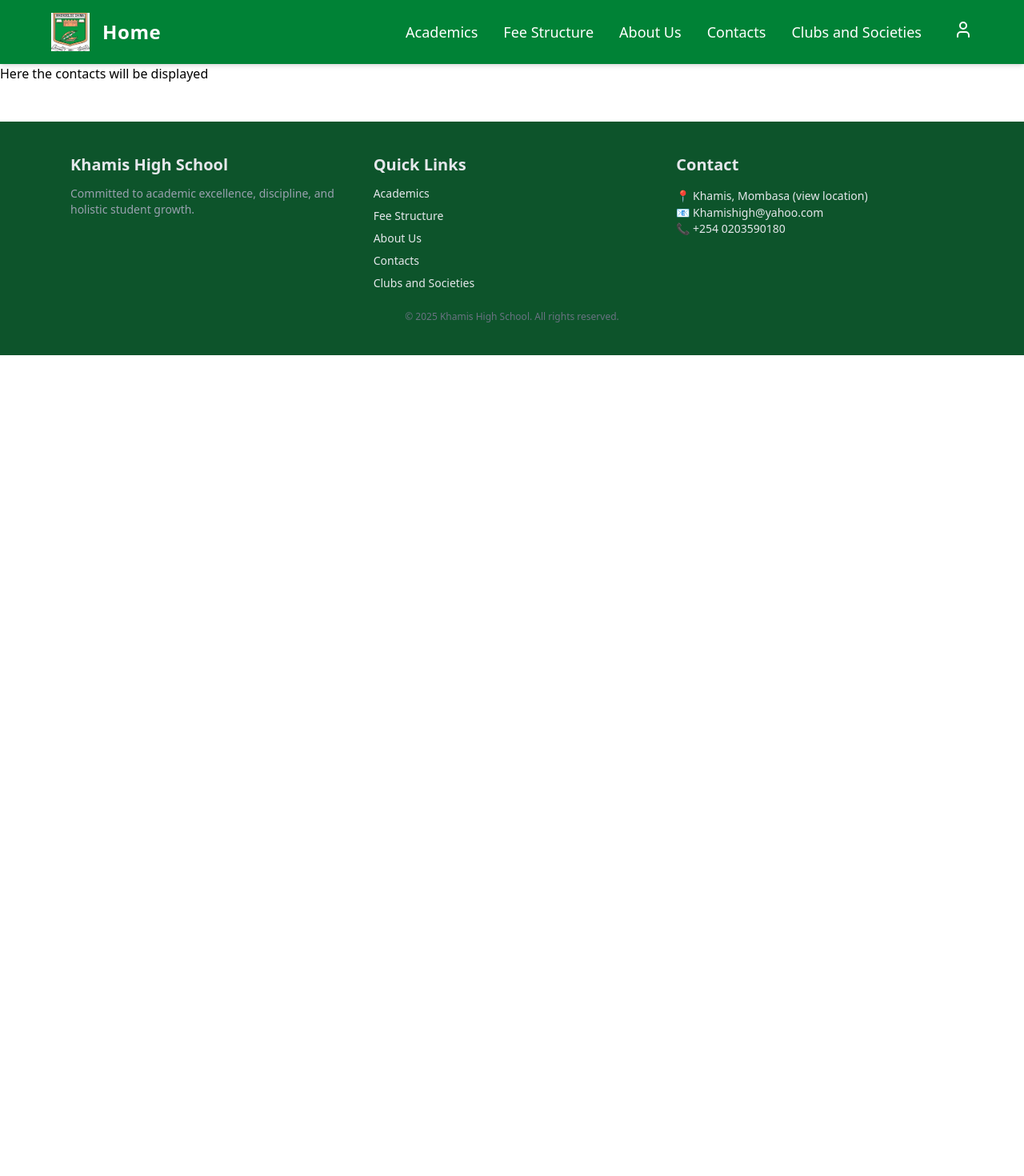
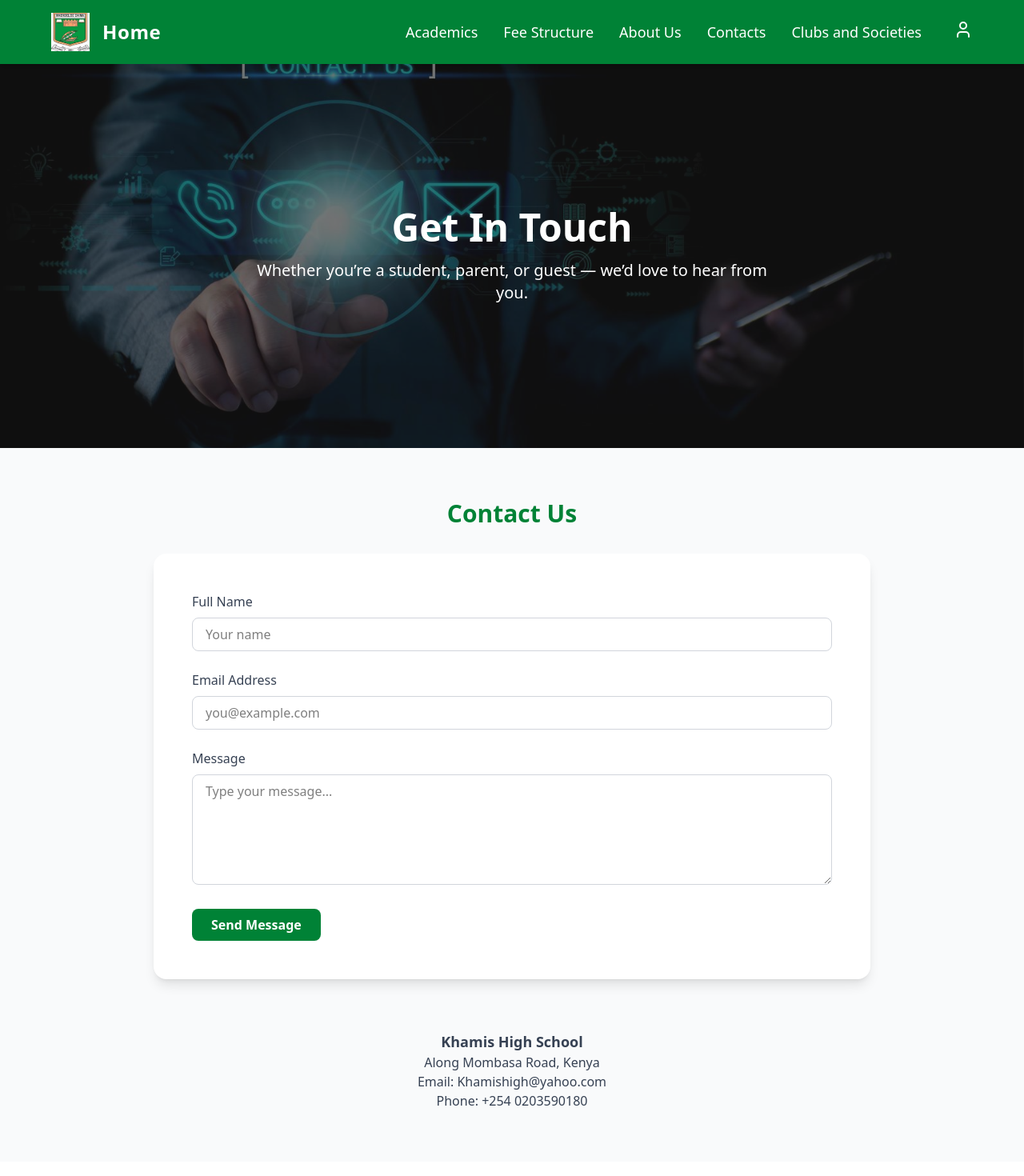
Before and after one commit to Arif-Rahim-2005/Khamis-high-frontend, a React (Vite) app: page /contacts in a window 1280 px wide. Shown: the top 1470 px of the page at 80% size. Before the commit the page ends 800 px from the top, so only its background shows below. Built offline with nearby package versions, Linux system fonts and the light colour scheme; no server answers.

Commit message:
added contact us code

```diff
--- /dev/null
+++ b/contact.json
@@ -0,0 +1,7 @@
+{
+  "school_name": "Khamis High School",
+  "address": "Along Mombasa Road, Kenya",
+  "email": "info@khamishigh.ac.ke",
+  "phone1": "+254 712 345 678",
+  "phone2": "+254 743 299 810"
+}
--- a/index.html
+++ b/index.html
@@ -2,7 +2,7 @@
 <html lang="en">
   <head>
     <meta charset="UTF-8" />
-    <link rel="icon" type="image/svg+xml" href="/vite.svg" />
+    <link rel="icon" type="image/svg+xml" href="/Photos/logo.png" />
     <meta name="viewport" content="width=device-width, initial-scale=1.0" />
     <title>khamis-high-frontend</title>
   </head>
--- a/package.json
+++ b/package.json
@@ -14,6 +14,7 @@
     "@react-pdf-viewer/default-layout": "^3.12.0",
     "@tailwindcss/vite": "^4.1.13",
     "axios": "^1.12.2",
+    "emailjs-com": "^3.2.0",
     "lucide-react": "^0.545.0",
     "react": "^19.1.1",
     "react-dom": "^19.1.1",
--- a/src/components/clubs.jsx
+++ b/src/components/clubs.jsx
@@ -181,9 +181,9 @@ export default function ClubsDropdown() {
                   <td className="p-2 border">{club.name}</td>
                   <td className="p-2 border">{club.description || "-"}</td>
                   <td className="p-2 border">
-                    {club.image_url ? (
+                    {club.image_path ? (
                       <img
-                        src={club.image_path}
+                        src={`${BASE_URL}${club.image_path}`}
                         alt={club.name}
                         className="h-12 w-12 object-cover rounded"
                       />
--- a/src/pages/Contacts.jsx
+++ b/src/pages/Contacts.jsx
@@ -1,11 +1,142 @@
-import React from "react";
+import React, { useRef, useState } from "react";
 import Header from "../components/Header";
 import Footer from "../components/Footer";
+import emailjs from "emailjs-com";
+
 const Contacts = () => {
+  const formRef = useRef();
+  const [status, setStatus] = useState("");
+
+  const handleSubmit = (e) => {
+    e.preventDefault();
+    setStatus("sending");
+
+    emailjs
+      .sendForm(
+        import.meta.env.VITE_EMAILJS_SERVICE_ID,
+        import.meta.env.VITE_EMAILJS_TEMPLATE_ID,
+        formRef.current,
+        import.meta.env.VITE_EMAILJS_PUBLIC_KEY
+      )
+      .then(
+        (result) => {
+          console.log(result.text);
+          setStatus("success");
+          formRef.current.reset();
+          setTimeout(() => setStatus(""), 4000);
+        },
+        (error) => {
+          console.error(error.text);
+          setStatus("error");
+          setTimeout(() => setStatus(""), 4000);
+        }
+      );
+  };
   return (
     <>
       <Header />
-      <p>Here the contacts will be displayed</p>
+      {/* Hero Section */}
+      <div className="relative w-full h-[60vh] bg-black/90 flex items-center justify-center text-white">
+        <div className="absolute inset-0">
+          <img
+            src="./Photos/contact-bg.jpg"
+            alt="Contact Us"
+            className="w-full h-full object-cover opacity-40"
+          />
+        </div>
+        <div className="relative z-10 text-center px-4">
+          <h1 className="text-4xl md:text-5xl font-bold mb-4">Get In Touch</h1>
+          <p className="text-lg md:text-xl max-w-2xl mx-auto">
+            Whether you’re a student, parent, or guest — we’d love to hear from
+            you.
+          </p>
+        </div>
+      </div>
+
+      {/* Contact Form Section */}
+      <section className="py-16 px-6 md:px-20 bg-gray-50">
+        <h2 className="text-3xl font-bold text-green-700 text-center mb-8">
+          Contact Us
+        </h2>
+
+        <div className="max-w-4xl mx-auto bg-white shadow-lg rounded-2xl p-8 md:p-12">
+          <form ref={formRef} onSubmit={handleSubmit} className="space-y-6">
+            <div>
+              <label
+                htmlFor="name"
+                className="block text-gray-700 font-medium mb-2"
+              >
+                Full Name
+              </label>
+              <input
+                type="text"
+                name="user_name"
+                id="name"
+                required
+                className="w-full border border-gray-300 rounded-lg px-4 py-2 focus:outline-none focus:ring-2 focus:ring-green-500"
+                placeholder="Your name"
+              />
+            </div>
+
+            <div>
+              <label
+                htmlFor="email"
+                className="block text-gray-700 font-medium mb-2"
+              >
+                Email Address
+              </label>
+              <input
+                type="email"
+                name="user_email"
+                id="email"
+                required
+                className="w-full border border-gray-300 rounded-lg px-4 py-2 focus:outline-none focus:ring-2 focus:ring-green-500"
+                placeholder="you@example.com"
+              />
+            </div>
+
+            <div>
+              <label
+                htmlFor="message"
+                className="block text-gray-700 font-medium mb-2"
+              >
+                Message
+              </label>
+              <textarea
+                name="message"
+                id="message"
+                required
+                rows="5"
+                className="w-full border border-gray-300 rounded-lg px-4 py-2 focus:outline-none focus:ring-2 focus:ring-green-500"
+                placeholder="Type your message..."
+              ></textarea>
+            </div>
+
+            <button
+              type="submit"
+              disabled={status === "sending"}
+              className="bg-green-700 text-white font-semibold py-2 px-6 rounded-lg hover:bg-green-800 transition-colors duration-300"
+            >
+              {status === "sending"
+                ? "Sending..."
+                : status === "success"
+                ? "✅ Message Sent!"
+                : status === "error"
+                ? "❌ Try Again"
+                : "Send Message"}
+            </button>
+          </form>
+        </div>
+
+        {/* Contact Info Section */}
+        <div className="mt-16 text-center text-gray-700">
+          <p className="font-semibold text-lg">Khamis High School</p>
+          <p>Along Mombasa Road, Kenya</p>
+          <p>Email: Khamishigh@yahoo.com</p>
+          <p>Phone: +254 0203590180</p>
+        </div>
+      </section>
+
       <Footer />
     </>
   );
--- a/src/pages/clubsPage.jsx
+++ b/src/pages/clubsPage.jsx
@@ -60,7 +60,7 @@ const Clubs = () => {
                   {/* Image */}
                   {club.image_path ? (
                     <img
-                      src={club.image_path}
+                      src={`${BASE_URL}${club.image_path}`}
                       alt={club.name}
                       className="w-full md:w-1/2 h-64 object-cover"
                     />
```
Also changed, not shown: src/pages/About-us.jsx (+0 -148 lines), public/Photos/contact-bg.jpg (added), 1 other file (tests, documents, lock files or other folders).
